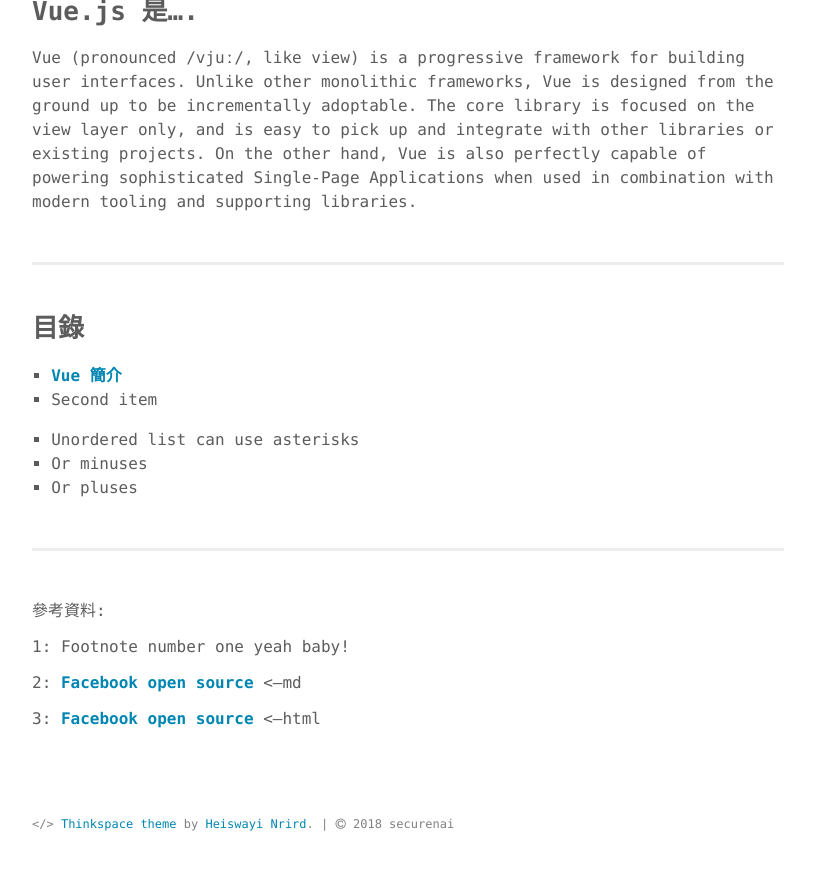
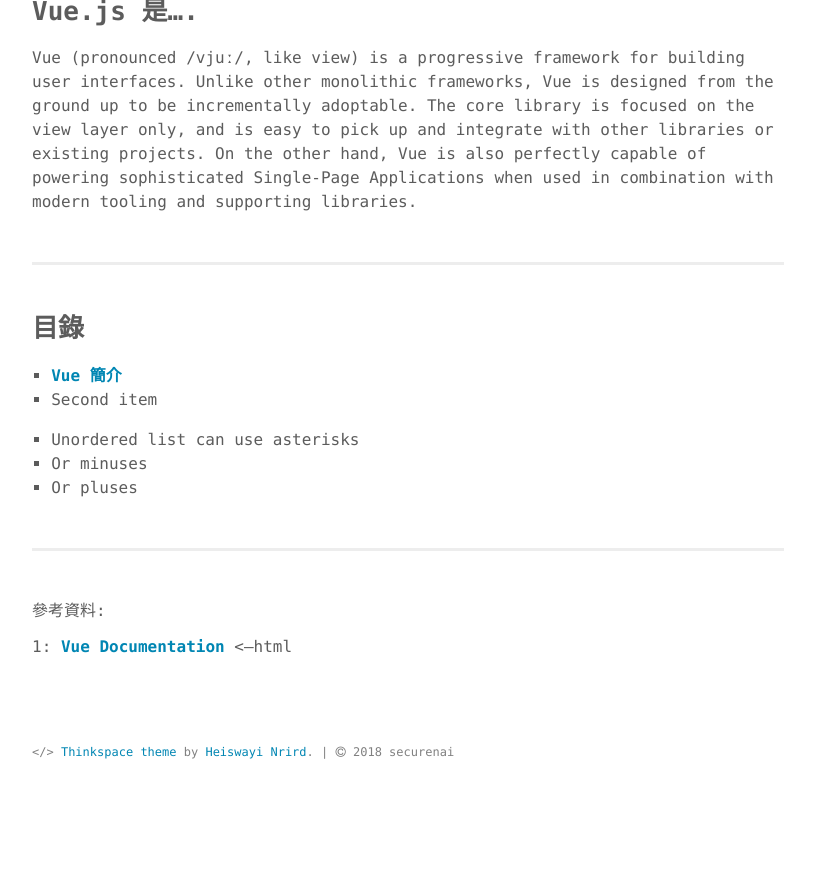
Before and after one commit to securenai/securenai.github.io, a Jekyll site: the page built from vue/vue.md, in a window 1280 px wide, cut to the strip 519-1400 px from the top of the page. Shown: the top 870 px of the strip, without its empty margins (232-1047 px from the left). Built offline with Jekyll 4.4.1, drawn with Linux system fonts in a browser that asks for light colours; after the commit the page ends 1328 px from its top, so only the background shows below that.

Commit message:
Update vue.md

```diff
--- a/vue/vue.md
+++ b/vue/vue.md
@@ -29,8 +29,4 @@
 
 參考資料:
 
-1: Footnote number one yeah baby!
-
-2: [**Facebook open source**](https://facebook.github.io/react/) <--md
-
-3: **<a href="https://facebook.github.io/react/" target="_blank">Facebook open source</a>** <--html
+1: **<a href="https://vuejs.org/v2/guide/" target="_blank">Vue Documentation</a>** <--html
```
